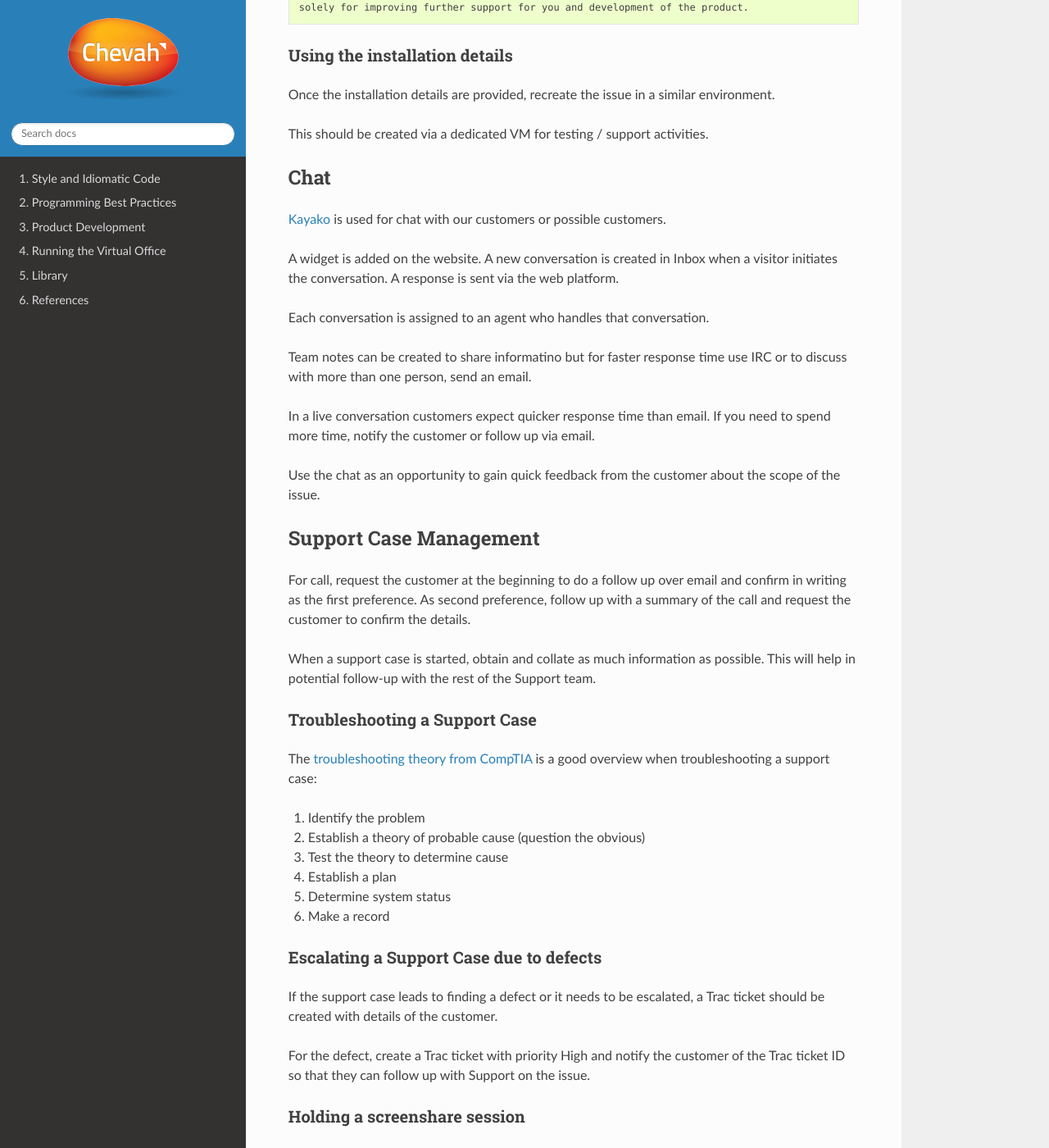
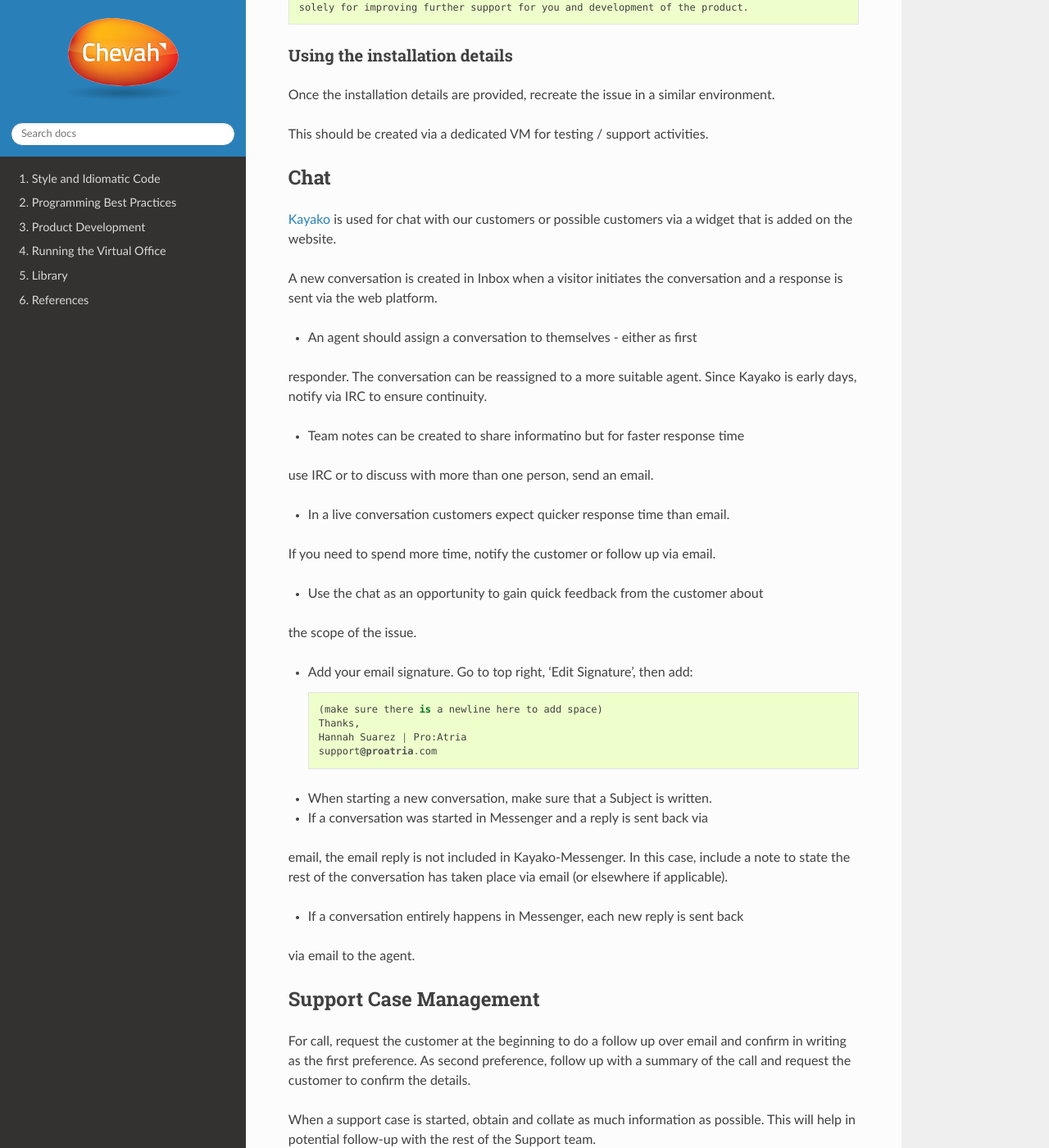
Before and after one commit to chevah/geck, a Sphinx documentation site: the page built from docs/product/support.rst, in a window 1280 px wide and 1400 px high, scrolled down 1231 px. Shown: the whole window at 82% size. Built offline with Sphinx 7.4.7 and the Read the Docs theme 2.0.0, drawn with Linux system fonts in a browser that asks for light colours.

Commit message:
Add more Kayako notes

```diff
--- a/docs/product/support.rst
+++ b/docs/product/support.rst
@@ -67,22 +67,40 @@ Chat
 ====
 
 `Kayako <https://sftpplus.kayako.com/>`_ is used for chat with our customers
-or possible customers.
+or possible customers via a widget that is added on the website.
 
-A widget is added on the website.
-A new conversation is created in Inbox when a visitor initiates the conversation.
-A response is sent via the web platform.
+A new conversation is created in Inbox when a visitor initiates the
+conversation and a response is sent via the web platform.
 
-Each conversation is assigned to an agent who handles that conversation.
+* An agent should assign a conversation to themselves - either as first
+responder. The conversation can be reassigned to a more suitable agent. Since
+Kayako is early days, notify via IRC to ensure continuity.
 
-Team notes can be created to share informatino but for faster response time
+* Team notes can be created to share informatino but for faster response time
 use IRC or to discuss with more than one person, send an email.
 
-In a live conversation customers expect quicker response time than email.
+* In a live conversation customers expect quicker response time than email.
 If you need to spend more time, notify the customer or follow up via email.
 
-Use the chat as an opportunity to gain quick feedback from the customer about
+* Use the chat as an opportunity to gain quick feedback from the customer about
 the scope of the issue.
+
+* Add your email signature.  Go to top right, 'Edit Signature', then add::
+
+	(make sure there is a newline here to add space)
+	Thanks,
+	Hannah Suarez | Pro:Atria
+	support@proatria.com
+
+* When starting a new conversation, make sure that a Subject is written.
+
+* If a conversation was started in Messenger and a reply is sent back via
+email, the email reply is not included in Kayako-Messenger. In this case,
+include a note to state the rest of the conversation has taken place via
+email (or elsewhere if applicable).
+
+* If a conversation entirely happens in Messenger, each new reply is sent back
+via email to the agent.
 
 
 Support Case Management
```
